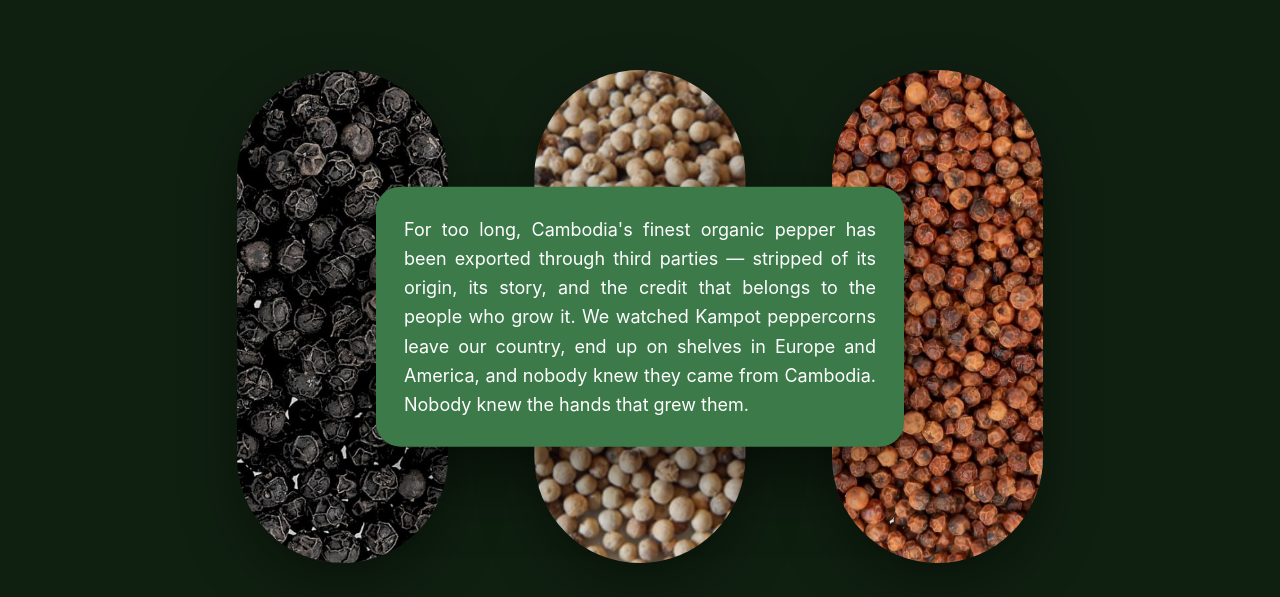
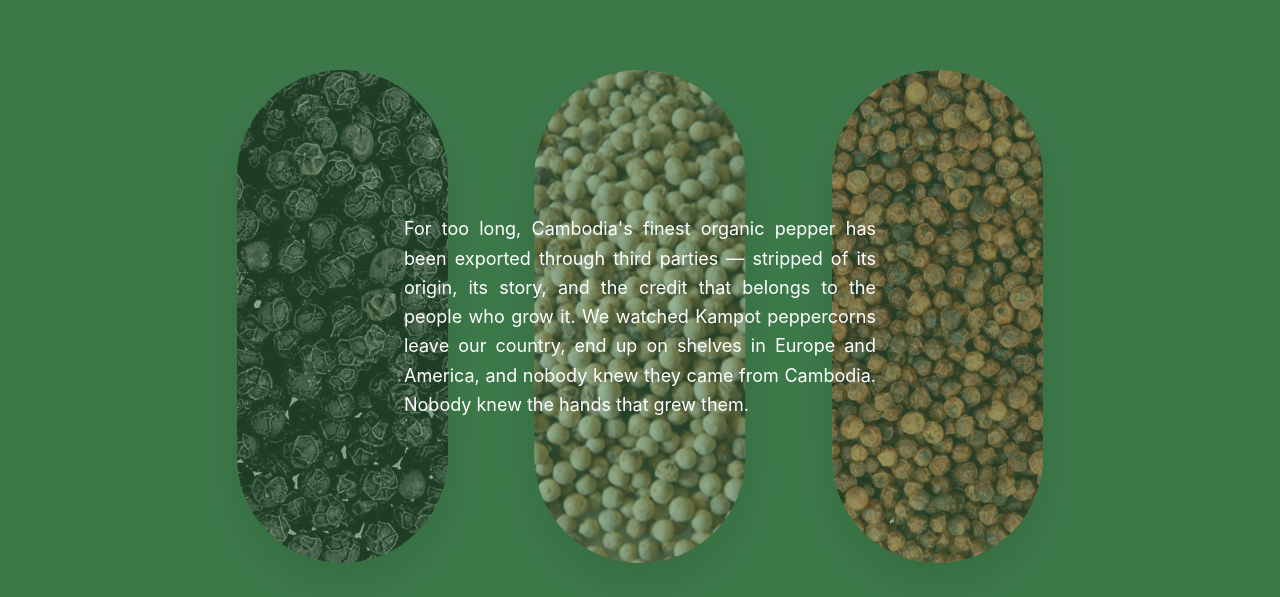
Before and after one commit to keanglongky-del/sunrise-web, a Next.js app: page / in a window 1280 px wide. Shown: the part 1923-2520 px from the top of the page. Built offline with nearby package versions, Linux system fonts and the light colour scheme.

Commit message:
Slide 3: full-screen green bg, pill panels at 50% opacity overlay

```diff
--- a/src/app/page.tsx
+++ b/src/app/page.tsx
@@ -171,28 +171,32 @@ export default function Home() {
       {/* ════════════════════════════════════════
           SLIDE 3 — THREE PEPPERCORN COLORS + STORY
           ════════════════════════════════════════ */}
-      <section className="relative w-full min-h-screen flex items-center justify-center overflow-hidden bg-[#0f1f10]">
+      <section className="relative w-full min-h-screen flex items-center justify-center overflow-hidden">
+        {/* Full-screen green card as base layer */}
+        <div className="absolute inset-0 bg-[#3d7a4a]" />
+
+        {/* 3 pill panels at 50% opacity floating on top */}
         <div className="relative w-full max-w-5xl mx-auto px-4 md:px-8 flex items-center justify-center h-[70vh] md:h-[85vh]">
 
           {/* Three pill-shaped pepper panels */}
           <div className="relative w-full h-full flex items-center justify-center">
             {/* Black pepper — left */}
-            <div className="absolute left-[3%] md:left-[8%] w-[24%] md:w-[22%] aspect-[3/6] md:aspect-[3/7] rounded-[999px] overflow-hidden shadow-[0_10px_30px_-5px_rgba(0,0,0,0.5)] md:shadow-[0_20px_60px_-10px_rgba(0,0,0,0.5)]">
+            <div className="absolute left-[3%] md:left-[8%] w-[24%] md:w-[22%] aspect-[3/6] md:aspect-[3/7] rounded-[999px] overflow-hidden opacity-50 shadow-[0_10px_30px_-5px_rgba(0,0,0,0.3)] md:shadow-[0_20px_60px_-10px_rgba(0,0,0,0.3)]">
               <Image src="/images/pepper-black.jpg" alt="Black Kampot Pepper" fill className="object-cover scale-125" />
             </div>
 
             {/* White pepper — center */}
-            <div className="absolute left-1/2 -translate-x-1/2 w-[24%] md:w-[22%] aspect-[3/6] md:aspect-[3/7] rounded-[999px] overflow-hidden shadow-[0_10px_30px_-5px_rgba(0,0,0,0.5)] md:shadow-[0_20px_60px_-10px_rgba(0,0,0,0.5)]">
+            <div className="absolute left-1/2 -translate-x-1/2 w-[24%] md:w-[22%] aspect-[3/6] md:aspect-[3/7] rounded-[999px] overflow-hidden opacity-50 shadow-[0_10px_30px_-5px_rgba(0,0,0,0.3)] md:shadow-[0_20px_60px_-10px_rgba(0,0,0,0.3)]">
               <Image src="/images/pepper-white.jpg" alt="White Kampot Pepper" fill className="object-cover scale-150" />
             </div>
 
             {/* Red pepper — right */}
-            <div className="absolute right-[3%] md:right-[8%] w-[24%] md:w-[22%] aspect-[3/6] md:aspect-[3/7] rounded-[999px] overflow-hidden shadow-[0_10px_30px_-5px_rgba(0,0,0,0.5)] md:shadow-[0_20px_60px_-10px_rgba(0,0,0,0.5)]">
+            <div className="absolute right-[3%] md:right-[8%] w-[24%] md:w-[22%] aspect-[3/6] md:aspect-[3/7] rounded-[999px] overflow-hidden opacity-50 shadow-[0_10px_30px_-5px_rgba(0,0,0,0.3)] md:shadow-[0_20px_60px_-10px_rgba(0,0,0,0.3)]">
               <Image src="/images/pepper-red.jpg" alt="Red Kampot Pepper" fill className="object-cover scale-125" />
             </div>
 
-            {/* Green story card — overlapping center */}
-            <div className="absolute top-1/2 left-1/2 -translate-x-1/2 -translate-y-1/2 z-10 w-[70%] md:w-[60%] lg:w-[55%] bg-[#3d7a4a] rounded-2xl md:rounded-3xl p-4 md:p-6 lg:p-7 shadow-[0_20px_50px_-10px_rgba(0,0,0,0.5)] md:shadow-[0_30px_80px_-15px_rgba(0,0,0,0.6)]">
+            {/* Text on top */}
+            <div className="relative z-10 w-[85%] md:w-[60%] lg:w-[55%] p-4 md:p-6 lg:p-7">
               <p className="text-white text-[13px] md:text-base lg:text-lg leading-relaxed text-justify">
                 For too long, Cambodia&apos;s finest organic pepper has been exported through third parties — stripped of its origin, its story, and the credit that belongs to the people who grow it. We watched Kampot peppercorns leave our country, end up on shelves in Europe and America, and nobody knew they came from Cambodia. Nobody knew the hands that grew them.
               </p>
```
